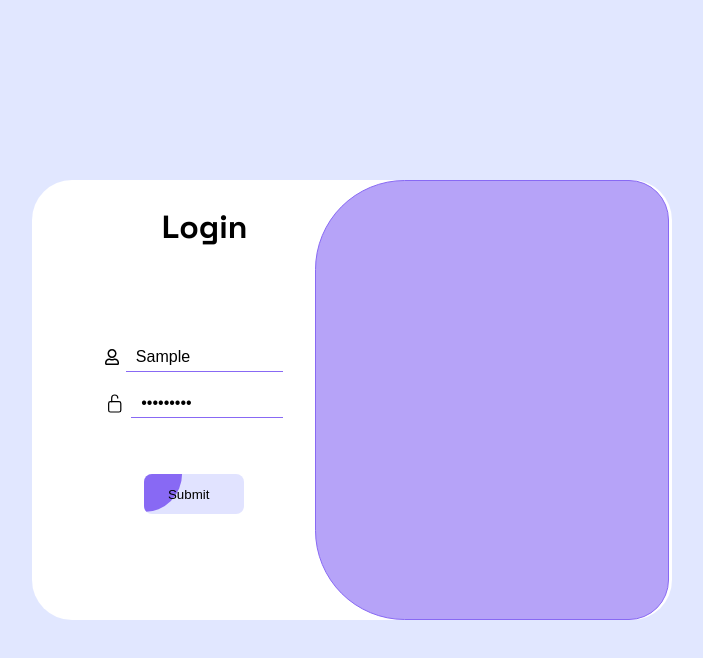
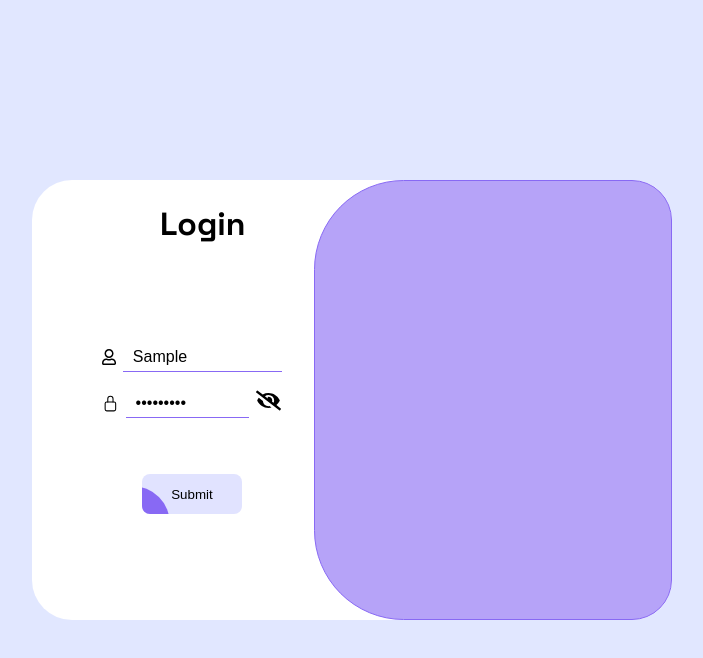
Before and after one commit to Saravanan7781/bitGrievanceManagement, a React (Create React App) app: page / in a window 1280 px wide. Both pictures are taken after typing "Sample", "Sample123" into the empty fields and a click on the button "Submit". Shown: the top 658 px of the page, without its empty margins (288-991 px from the left). Built offline with nearby package versions, Linux system fonts and the light colour scheme; no server answers.

Commit message:
login page all done

```diff
--- a/src/Components/Home.jsx
+++ b/src/Components/Home.jsx
@@ -1,4 +1,6 @@
 import React from 'react'
+import '../Css/Home.css'
+
 
 function Home() {
   return (
--- a/src/Components/Login.jsx
+++ b/src/Components/Login.jsx
@@ -1,10 +1,12 @@
 import React, { useState } from 'react'
+import bitLoginLogo from '../Images/bitLogo1.png';
 import '../Css/Login.css'
 import axios from 'axios';
 import { useNavigate } from 'react-router-dom';
-import { FaRegUser } from "react-icons/fa";
-import { IoLockClosedOutline } from "react-icons/io5";
-import { IoLockOpenOutline } from "react-icons/io5";
+import { FaRegUser,FaEye,FaEyeSlash } from "react-icons/fa";
+import { FaUser } from "react-icons/fa6";
+import { IoLockOpenOutline,IoLockOpen,IoLockClosedOutline } from "react-icons/io5";
+
 
 
 function Login() {
@@ -13,6 +15,13 @@ function Login() {
     const [password, setPassword] = useState('');
     const navigate = useNavigate();
     const [lockAnimationOn, setLockAnimationOn] = useState(false);
+    const [userAnimationOn, setUserAnimationOn] = useState(false);
+    const [eyeAnimationOn, setEyeAnimationOn] = useState(false);
+    const [showEye, setShowEye] = useState(0);
+
+
+
+
 
     const mouseEnter = () => {
         return setHovered(true);
@@ -30,18 +39,12 @@ function Login() {
         } else if (e.target.name === 'password') {
             setPassword(e.target.value);
         }
+
     };
 
     const handleSubmit = async (e) => {
         e.preventDefault();
-        // try {
-        //     console.log(username);
-        //     const response = await axios.post('http://localhost:8090/api/auth/login', {
-        //         username,
-        //         password
-        //     });
-        //     console.log(response.data);
-        // }
+
          try {
             console.log('username' + username);
             const response = await axios.post('http://localhost:8090/api/auth/login', {
@@ -68,26 +71,50 @@ function Login() {
             <div className='loginContainer'>
                 <h1 className='loginCaption'>Login</h1>
                 <div className="loginContent">
-                <div className="smallContainers"> <FaRegUser/>
-                  <input type='text' name='username' id='username' placeholder='Username' autoComplete='off'
-                     onChange={handleInputChange}  required /></div>
+                  <div className="smallContainers">
+                      {
+                          userAnimationOn?
+                              <FaUser />
+                              :<FaRegUser />
+                      }
+                      <input type='text' name='username' id='username' placeholder='Username'
+                          autoComplete='off'
+                          onBlur={() => { setUserAnimationOn(false) }}
+                          onChange={(e) => {
+                              setUserAnimationOn(true)
+                              handleInputChange(e)
+                          }} required /></div>
                   <div className="smallContainers">
                       { lockAnimationOn?
-                      <IoLockOpenOutline size={23}/>
-                      :<IoLockClosedOutline size={23} />
+                      <IoLockOpen size={25}/>
+                      :<IoLockClosedOutline size={25} />
                       }
-                      <input type='password' name='password' id='password' placeholder='Password'
+                      <input type={eyeAnimationOn?`text`:`password`}  name='password' id='password' placeholder='Password'
                           autoComplete='off'
-
-                          onChange={(e) => {
-                              handleInputChange(e)
-                              setLockAnimationOn(true)
-                          }}
-                          onMouseLeave={ ()=>setLockAnimationOn(false)}
-                          required /></div>
+                          onBlur={() => { setLockAnimationOn(false);  }}
+                          onChange={(e) => { handleInputChange(e); setLockAnimationOn(true);setShowEye(1) }}
+                      //   onMouseLeave={ ()=>setLockAnimationOn(false)}
 
 
+                          required></input>
 
+                      <div className="icon">
+
+                          {
+                              showEye ? (
+
+
+                                  eyeAnimationOn ?
+                                  <FaEye  size={25}
+                                            onClick={(e) => { setEyeAnimationOn(!eyeAnimationOn);  }}/> :
+                                  <FaEyeSlash size={25}
+                                     onClick={(e) => { setEyeAnimationOn(!eyeAnimationOn); }}/>
+                                ):null
+                                }
+                                </div>
+
+
+                  </div>
 
                   <div className='submitButtonMain'>
                       <button type='submit'
@@ -99,6 +126,9 @@ function Login() {
 
                 </div>
                 <div className="loginContainerDummy">
+                  {/* <div class="image-container">
+                      <img src={ bitLoginLogo} height= '200%' alt="" />
+                            </div> */}
 
                 </div>
             </div>
--- a/src/Css/App.css
+++ b/src/Css/App.css
@@ -7,7 +7,7 @@
 }
 
 body{
-  height: 200vh;
+  height: 100vh;
   background:#e1e7ff;
   /* background-color: #fff; */
 }
--- a/src/Css/Login.css
+++ b/src/Css/Login.css
@@ -14,7 +14,7 @@
 }
 
 .loginContainer{
-    border: 3px solid transparent;
+    /* border: 3px solid transparent; */
     border-radius: 2.5rem;
     background-color: rgb(255, 255, 255);
     height: 55dvh;
@@ -36,9 +36,21 @@
     border-radius: 7vw 2.5rem 2.5rem 7vw;
     border: 1px solid #8869f4;
     background-color: #8769f49b;
-    /* display: flex; */
-    /* justify-self: flex-end; */
+    align-self: center;
+    display: flex;
+    align-items: center;
+    justify-content: center;
+}
 
+.image-container{
+    background-repeat: no-repeat;
+    border-radius: 7vw 2.5rem 2.5rem 7vw;
+
+}
+
+.image-container img{
+    height: 200px;
+    border-radius: 50%;
 }
 
 .loginContent{
@@ -102,10 +114,17 @@ border-bottom: 1px solid #8869f4;
 
 .submitButton{
     position: relative;
+   transition: 1s all ease;
+}
+
+.submitButton:hover{
+     box-shadow: 1px 0px 16px 5px #8869f4;
+
 }
 
 .submitButtonMain{
     height: 3vh;
+
 }
 
 
@@ -115,10 +134,12 @@ border-bottom: 1px solid #8869f4;
     border-radius: .5rem;
     padding: .7rem 0 0 0;
     transition: 1s all ease;
-    clip-path: circle(50% at  0 0);
+    clip-path: circle(50% at  -10px 50px);
     background-color: #8869f4;
     position: relative;
     overflow: hidden;
+
+
 }
 
 .submitButtonAnimationAfter {
@@ -129,9 +150,19 @@ border-bottom: 1px solid #8869f4;
     position: absolute;
     z-index: 111;
     color: black;
-    left: 24%;
-    top: 32%;
     font-weight: 300;
+    transition: all 1s;
+    height: inherit;
+    width: inherit;
+    text-align: center;
+    display: flex;
+    align-items: center;
+    justify-content: center;
+}
+
+.spanSubmit:hover{
+    color: white;
+   font-weight: 500;
 }
 
 
@@ -145,3 +176,17 @@ border-bottom: 1px solid #8869f4;
 .loginContent input::placeholder {
     padding-left: 10px;
 }
+
+.icon{
+     width: 3vw;
+
+       text-align: center;
+}
+
+
+.icon:hover{
+    cursor: pointer;
+    border-radius: 50%;
+    /* background-color: grey; */
+    /* width: 20%; */
+}
```
Also changed, not shown: src/Css/Home.css (added), src/Images/bitLogo.png (added), src/Images/bitLogo1.png (added).
